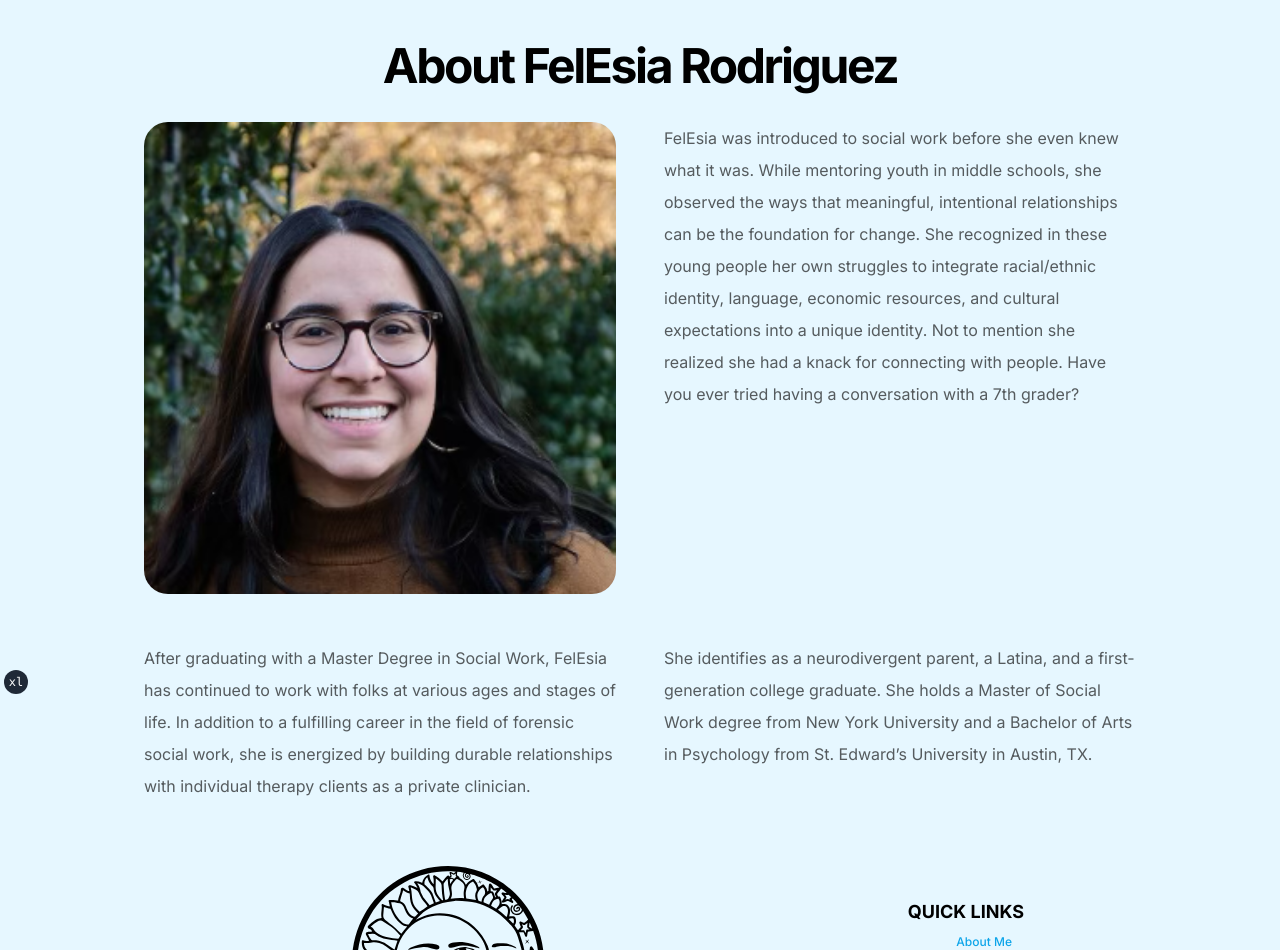
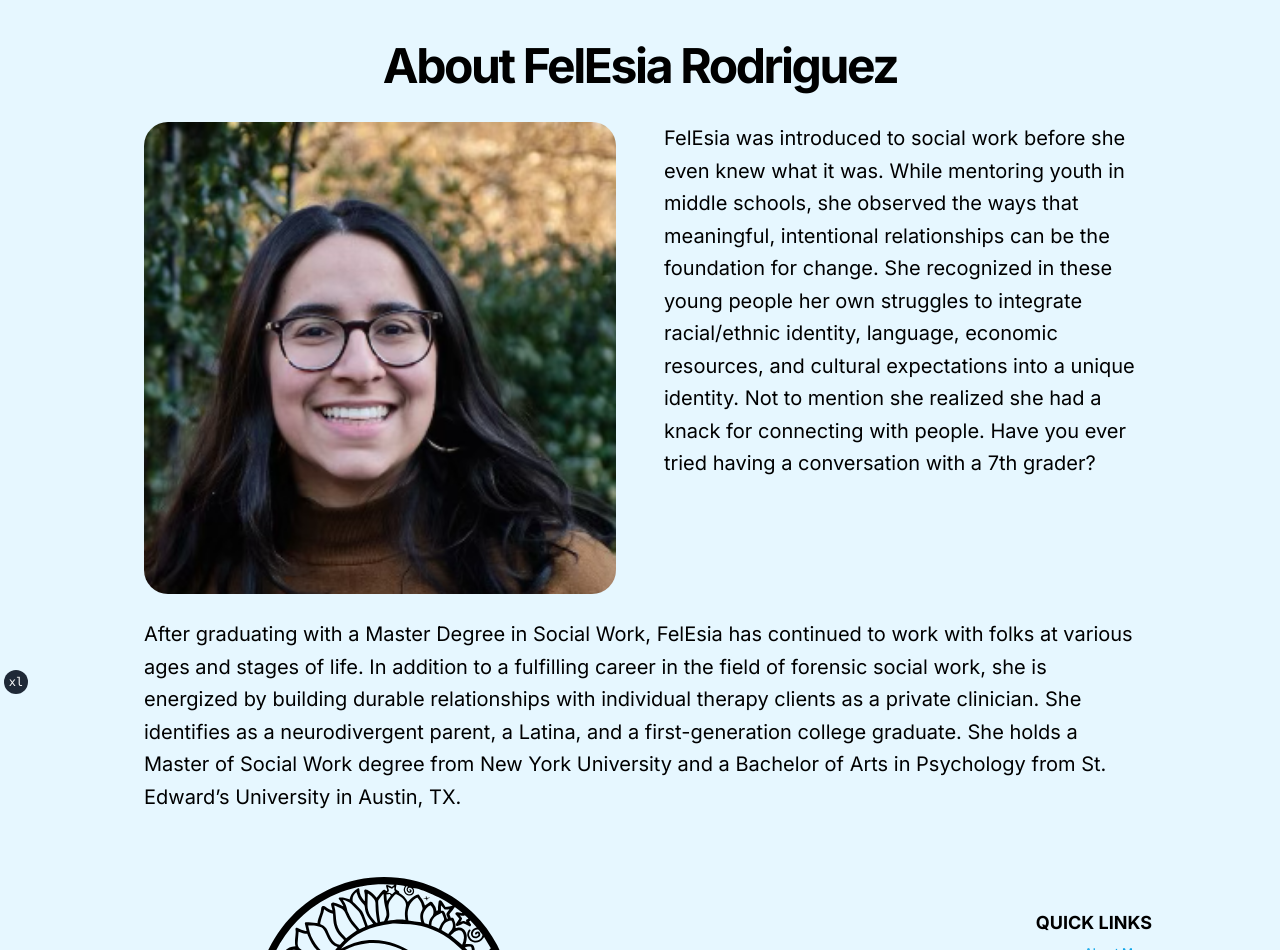
Before and after one commit to jbwashington/felesiarodriguez, a Next.js app: page /about in a window 1280 px wide. Shown: the part 102-1052 px from the top of the page. Built offline with nearby package versions, Linux system fonts and the light colour scheme.

Commit message:
max width updated to xl screens, paragraphs broken up on about page

```diff
--- a/app/about/page.tsx
+++ b/app/about/page.tsx
@@ -16,7 +16,7 @@ export default function AboutPage() {
                         height={283}
                         className="rounded-3xl mx-auto w-full h-fit"
                     />
-                    <p className="leading-loose text-muted-foreground">
+                    <p className=" md:text-xl/relaxed lg:text-base/relaxed xl:text-xl/relaxed">
                         FelEsia was introduced to social work before she even
                         knew what it was. While mentoring youth in middle
                         schools, she observed the ways that meaningful,
@@ -28,22 +28,20 @@ export default function AboutPage() {
                         knack for connecting with people. Have you ever tried
                         having a conversation with a 7th grader?
                     </p>
-                    <p className="leading-loose text-muted-foreground">
+                </div>
+                    <p className=" md:text-xl/relaxed lg:text-base/relaxed xl:text-xl/relaxed">
                         After graduating with a Master Degree in Social Work,
                         FelEsia has continued to work with folks at various ages
                         and stages of life. In addition to a fulfilling career
                         in the field of forensic social work, she is energized
                         by building durable relationships with individual
                         therapy clients as a private clinician.
-                    </p>
-                    <p className="leading-loose text-muted-foreground">
                         She identifies as a neurodivergent parent, a Latina, and
                         a first-generation college graduate. She holds a Master
                         of Social Work degree from New York University and a
                         Bachelor of Arts in Psychology from St. Edward’s
                         University in Austin, TX.
                     </p>
-                </div>
             </div>
         </div>
     );
--- a/app/page.tsx
+++ b/app/page.tsx
@@ -15,10 +15,10 @@ export default function HomePage() {
             </h2>
             <FAQs />
             <div className="px-4 py-auto max-w-screen-lg space-y-8 mx-auto">
-                <h2 className="text-6xl font-bold tracking-tighter  max-w-screen-md  mx-auto">
+                <h2 className="text-6xl font-bold tracking-tighter  max-w-screen-lg  mx-auto">
                     I&apos;m honored to accompany you on your journey.
                 </h2>
-                <p className="leading-relaxed text-xl text-muted-foreground  max-w-screen-md  mx-auto">
+                <p className="leading-relaxed text-xl text-muted-foreground  max-w-screen-lg  mx-auto">
                     Let&apos;s figure it out together. Schedule a{" "}
                     <b>free 15 minute consultation</b> to discuss your needs and
                     goals.
--- a/components/layout/about.tsx
+++ b/components/layout/about.tsx
@@ -4,7 +4,7 @@ import { Separator } from "../ui/separator";
 export const About = () => {
     return (
         <section className="max-w-screen-md mx-auto space-y-2 p-6">
-            <div className="flex flex-col justify-center space-y-4 max-w-screen-xl">
+            <div className="flex flex-col justify-center space-y-4 max-w-screen-lg">
                 <div className="grid md:grid-cols-2 gap-8">
                     <Image
                         src="/images/headshot.png"
@@ -18,7 +18,7 @@ export const About = () => {
                             orientation="vertical"
                             className="hidden h-full mr-6 md:block"
                         />
-                        <p className="leading-loose text-xl text-muted-foreground max-w-screen-md">
+                        <p className="leading-loose text-xl text-muted-foreground max-w-screen-lg">
                             FelEsia Rodriguez is a licensed therapist with over
                             10 years of experience. She specializes in helping
                             individuals and couples overcome challenges and
--- a/components/layout/book-a-session.tsx
+++ b/components/layout/book-a-session.tsx
@@ -2,7 +2,7 @@ import { BookingForm } from "./booking-form";
 
 export const BookASession = () => {
     return (
-        <div className="max-w-screen-md mx-auto space-y-12 p-6">
+        <div className="max-w-screen-lg mx-auto space-y-12 p-6">
             <BookingForm />
         </div>
     );
--- a/components/layout/cta.tsx
+++ b/components/layout/cta.tsx
@@ -7,7 +7,7 @@ export const CTA = () => {
     return (
         <section className="w-full">
             <div className="relative flex items-center justify-center h-screen overflow-hidden">
-                <div className="px-4 md:px-6 max-w-screen-sm">
+                <div className="px-4 md:px-6 max-w-screen-lg">
                     <div className="flex flex-col space-y-6">
                         <p className="font-medium text-md font-mono uppercase text-muted-foreground">
                             Individuals and couples
--- a/components/layout/faqs.tsx
+++ b/components/layout/faqs.tsx
@@ -8,7 +8,7 @@ import { FAQsTable } from "./faqs-table";
 
 export const FAQs = () => {
     return (
-        <div className="max-w-screen-md mx-auto space-y-2 p-6">
+        <div className="max-w-screen-lg mx-auto space-y-2 p-6">
             <Accordion type="single" collapsible>
                 <AccordionItem value="item-1">
                     <AccordionTrigger>What is therapy?</AccordionTrigger>
--- a/components/layout/main-nav.tsx
+++ b/components/layout/main-nav.tsx
@@ -37,7 +37,7 @@ export function MainNav({ items, children }: MainNavProps) {
                                 key={index}
                                 href={item.disabled ? "#" : item.href}
                                 className={cn(
-                                    "flex items-center text-lg font-medium transition-colors hover:text-foreground/80 sm:text-sm capitalize",
+                                    "flex items-center text-sm font-medium transition-colors hover:text-foreground/80 sm:text-sm capitalize",
                                     item.href.startsWith(`/${segment}`)
                                         ? "text-foreground"
                                         : "text-foreground/60",
--- a/components/layout/site-footer.tsx
+++ b/components/layout/site-footer.tsx
@@ -9,7 +9,7 @@ import { FooterNavItem } from "@/types";
 import { buttonVariants } from "../ui/button";
 export function SiteFooter({ className }: React.HTMLAttributes<HTMLElement>) {
     return (
-        <footer className={cn("max-w-screen-md mx-auto", className)}>
+        <footer className={cn("max-w-screen-lg mx-auto", className)}>
             <div className="container flex flex-col md:h-24 space-y-4 pb-6">
                 <div className="grid grid-cols-1 md:grid-cols-2">
                     <Icons.therapistFelesiaLogoMin className="w-1/3 md:w-1/2 h-fit mx-auto md:mr-auto" />
```
